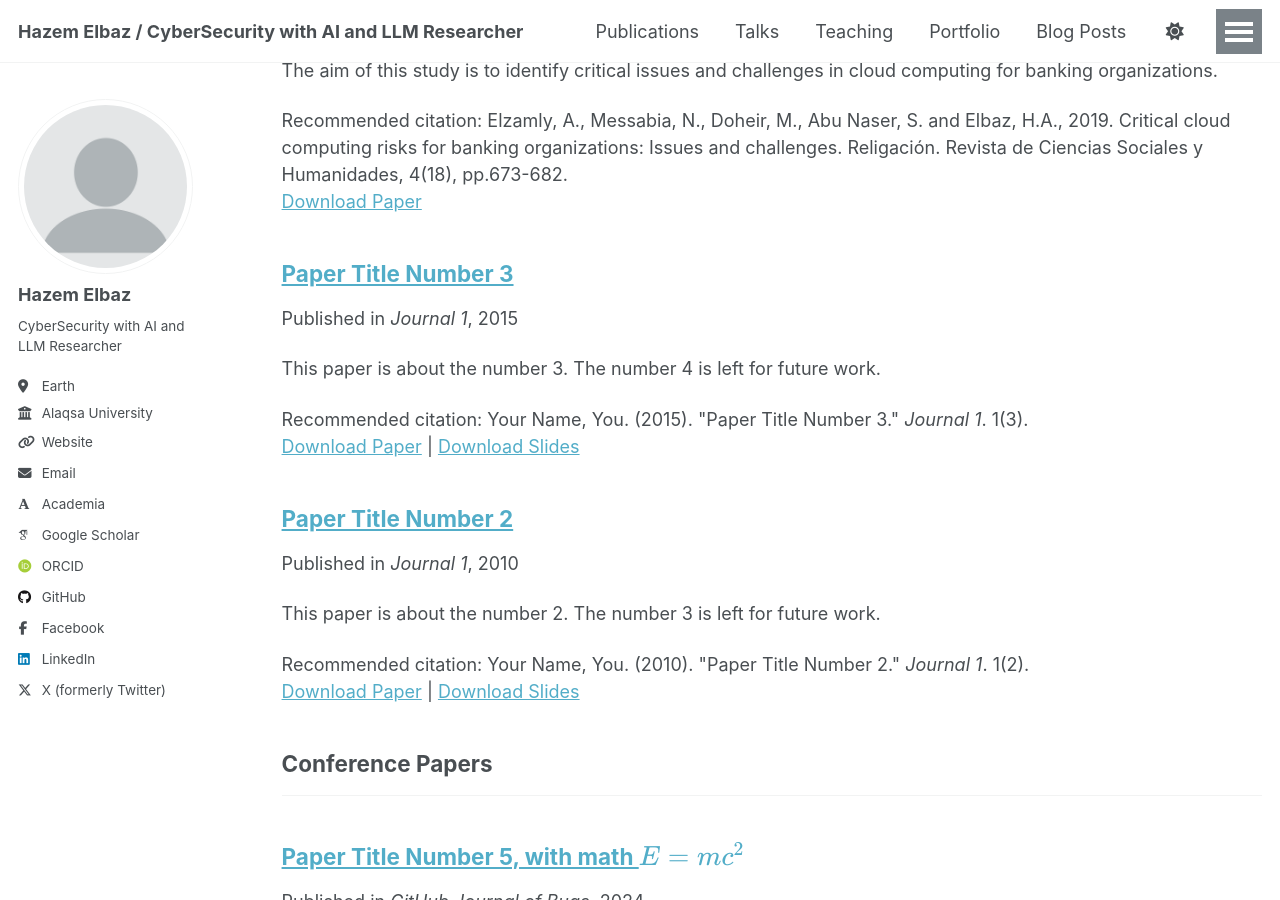
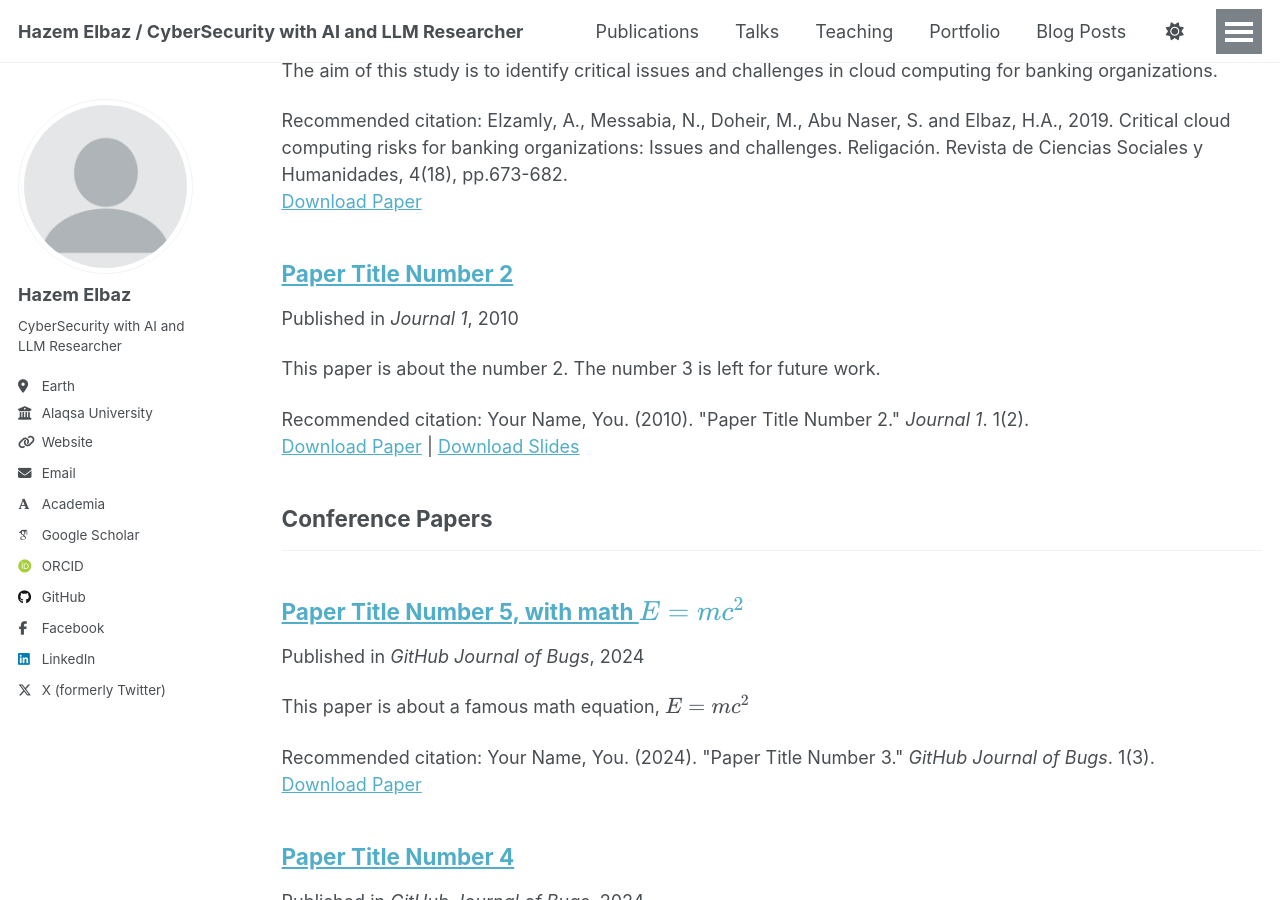
Before and after one commit to elbazhazem/elbazhazem.github.io, a Jekyll site: the page built from _pages/publications.html, in a window 1280 px wide and 900 px high, scrolled down 343 px. Built offline with Jekyll 4.4.1, drawn with Linux system fonts in a browser that asks for light colours; some web fonts are replaced; a file with an impossible date is left out.

```diff
--- a/_publications/2015-10-01-paper-title-number-3.md
+++ /dev/null
@@ -1,14 +0,0 @@
----
-title: "Paper Title Number 3"
-collection: publications
-category: manuscripts
-permalink: /publication/2015-10-01-paper-title-number-3
-excerpt: 'This paper is about the number 3. The number 4 is left for future work.'
-date: 2015-10-01
-venue: 'Journal 1'
-slidesurl: 'http://academicpages.github.io/files/slides3.pdf'
-paperurl: 'http://academicpages.github.io/files/paper3.pdf'
-citation: 'Your Name, You. (2015). &quot;Paper Title Number 3.&quot; <i>Journal 1</i>. 1(3).'
----
-
-The contents above will be part of a list of publications, if the user clicks the link for the publication than the contents of section will be rendered as a full page, allowing you to provide more information about the paper for the reader. When publications are displayed as a single page, the contents of the above "citation" field will automatically be included below this section in a smaller font.
```
Also changed, not shown: _publications/Analysis-and-Verification-of-Key-Agreement-Protocol.md (added, +22 -0 lines), _publications/2025-06-08-paper-title-number-5.md (line endings or trailing spaces), 1 other file.
